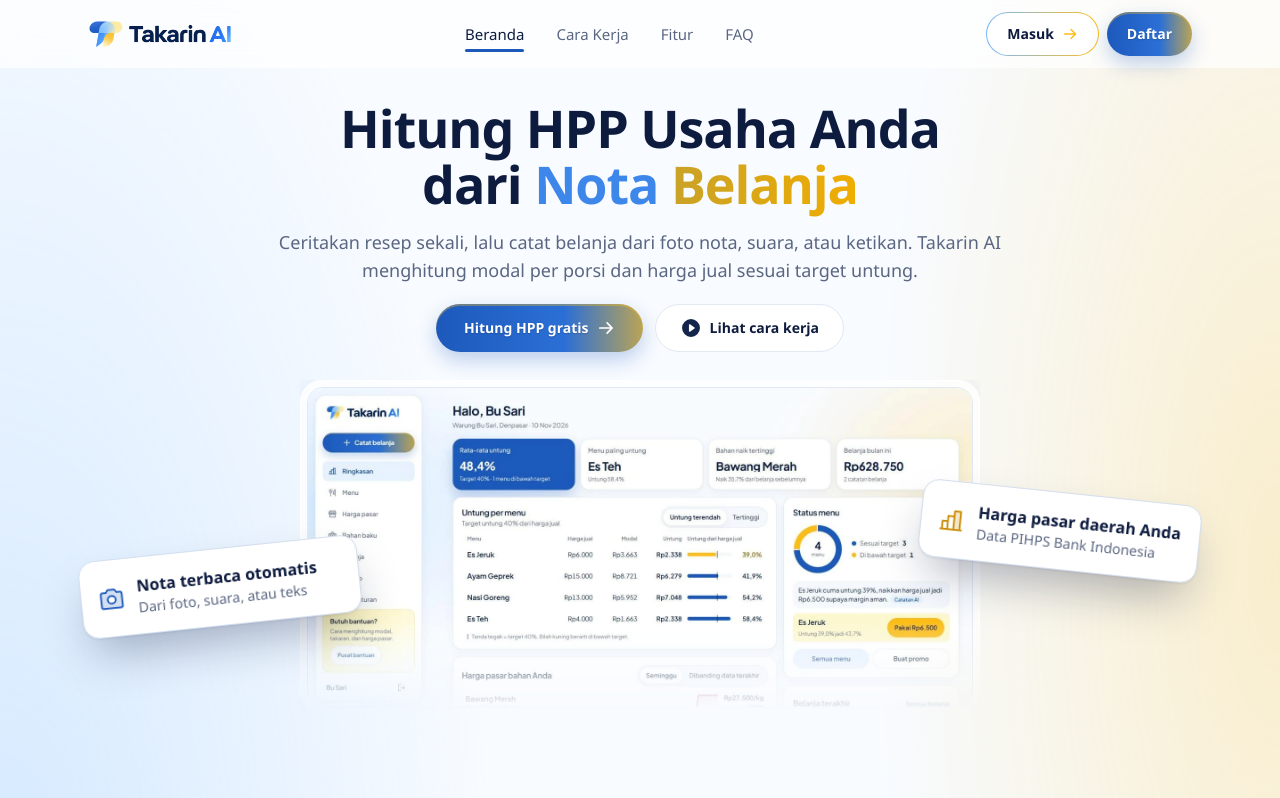
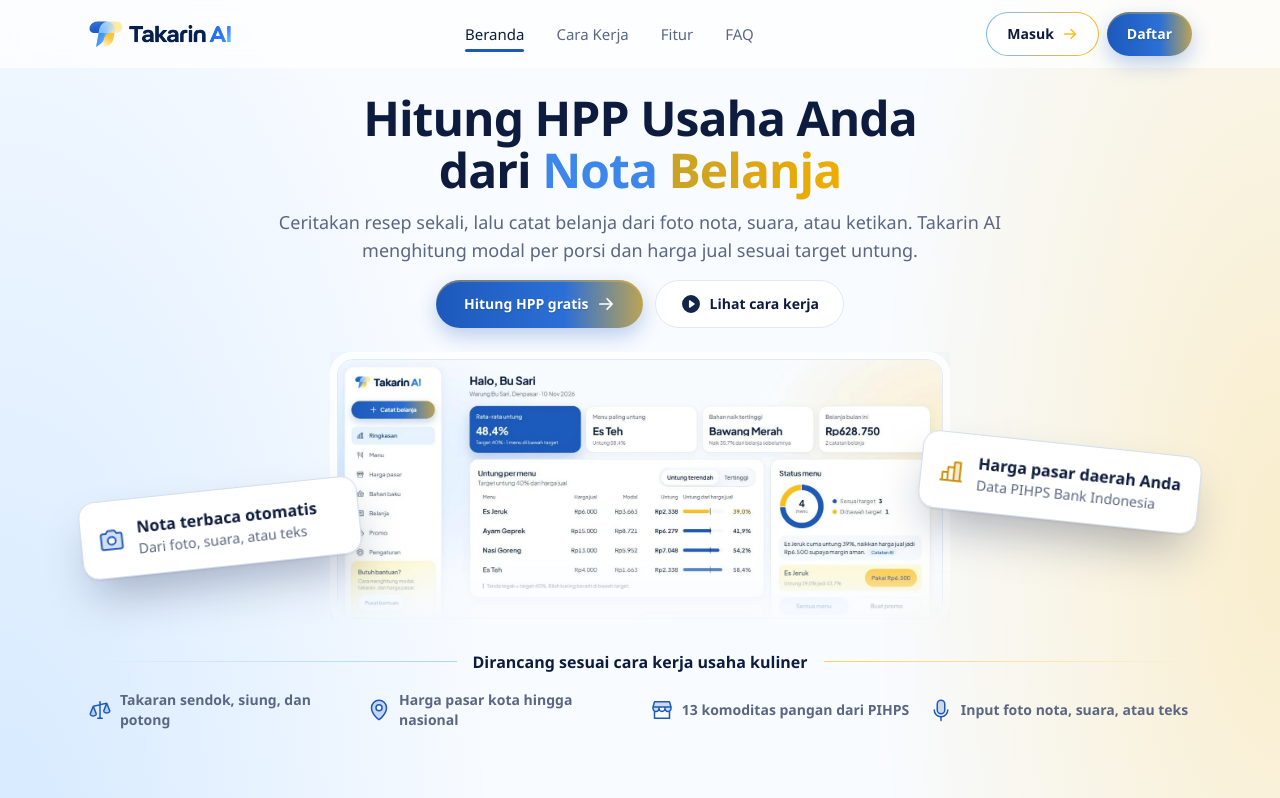
Before and after one commit to Ramadeva1101/TAKARIN_AI, a React (Vite) app in the folder client/: page / in a window 1280 px wide. Shown: the top 798 px of the page. Built offline with nearby package versions, Linux system fonts and the light colour scheme.

Commit message:
style: hero landing lebih ringkas agar strip fitur terlihat di layar pertama

```diff
--- a/client/src/pages/Publik.jsx
+++ b/client/src/pages/Publik.jsx
@@ -116,14 +116,14 @@ function KartuMelayang({ posisi, ikon, warna, judul, teks }) {
 // Tangkapan layar berhenti di tengah halaman; bagian bawahnya dipudarkan agar terbaca sebagai halaman yang berlanjut.
 function Pratinjau() {
   return (
-    <figure className="mx-auto max-w-[680px] [mask-image:linear-gradient(to_bottom,black_72%,transparent)]">
+    <figure className="mx-auto max-w-[620px] [mask-image:linear-gradient(to_bottom,black_72%,transparent)]">
       <div className="rounded-[22px] border border-white bg-white/70 p-1.5 shadow-[0_30px_70px_rgb(29_89_187/0.18)] backdrop-blur">
         <img
           src="/tangkapan-ringkasan.webp"
           width="1490"
           height="716"
           alt="Halaman Ringkasan Takarin AI: rata-rata untung 48,4%, daftar untung per menu terhadap target 40%, dan saran menaikkan harga Es Jeruk ke Rp6.500."
-          className="block h-auto w-full rounded-[16px] border border-garis"
+          className="block aspect-[1490/640] h-auto w-full rounded-[16px] border border-garis object-cover object-top"
           fetchPriority="high"
         />
       </div>
@@ -248,17 +248,17 @@ const PRINSIP = [
 export function Beranda() {
   return (
     <main>
-      <section className="relative mx-auto max-w-6xl px-4 pt-8 pb-20 text-center sm:px-6 lg:pt-8 lg:pb-24">
-        <h1 className="mx-auto max-w-4xl text-4xl leading-[1.08] font-extrabold tracking-tight sm:text-5xl lg:text-[52px]">
+      <section className="relative mx-auto max-w-6xl px-4 pt-8 pb-20 text-center sm:px-6 lg:pt-6 lg:pb-24">
+        <h1 className="mx-auto max-w-4xl text-4xl leading-[1.08] font-extrabold tracking-tight sm:text-5xl lg:text-[48px]">
           Hitung HPP <br className="sm:hidden" />
           Usaha Anda
           <br />
           dari <span className="teks-biru">Nota</span> <span className="teks-emas">Belanja</span>
         </h1>
-        <p className="mx-auto mt-4 max-w-3xl text-base text-redup sm:text-lg">
+        <p className="mx-auto mt-3 max-w-3xl text-base text-redup sm:text-lg">
           Ceritakan resep sekali, lalu catat belanja dari foto nota, suara, atau ketikan. Takarin AI menghitung modal per porsi dan harga jual sesuai target untung.
         </p>
-        <div className="mt-5 flex flex-wrap justify-center gap-3">
+        <div className="mt-4 flex flex-wrap justify-center gap-3">
           <Tombol to="/daftar" className="!min-h-12 px-7 text-base">
             Hitung HPP gratis <ArrowRight size={18} weight="bold" aria-hidden />
           </Tombol>
@@ -267,13 +267,13 @@ export function Beranda() {
           </Tombol>
         </div>
 
-        <div className="relative mt-7">
+        <div className="relative mt-6">
           <KartuMelayang posisi="-left-2 top-1/2 -rotate-6" ikon={Camera} warna="biru" judul="Nota terbaca otomatis" teks="Dari foto, suara, atau teks" />
           <KartuMelayang posisi="-right-2 top-1/3 rotate-6" ikon={ChartBar} warna="kuning" judul="Harga pasar daerah Anda" teks="Data PIHPS Bank Indonesia" />
           <Pratinjau />
         </div>
 
-        <div className="mt-20">
+        <div className="mt-10 lg:mt-6">
           <div className="flex items-center gap-4">
             <span className="h-px flex-1 bg-gradient-to-r from-transparent to-biru-terang/60" />
             <p className="text-base font-semibold">Dirancang sesuai cara kerja usaha kuliner</p>
```
